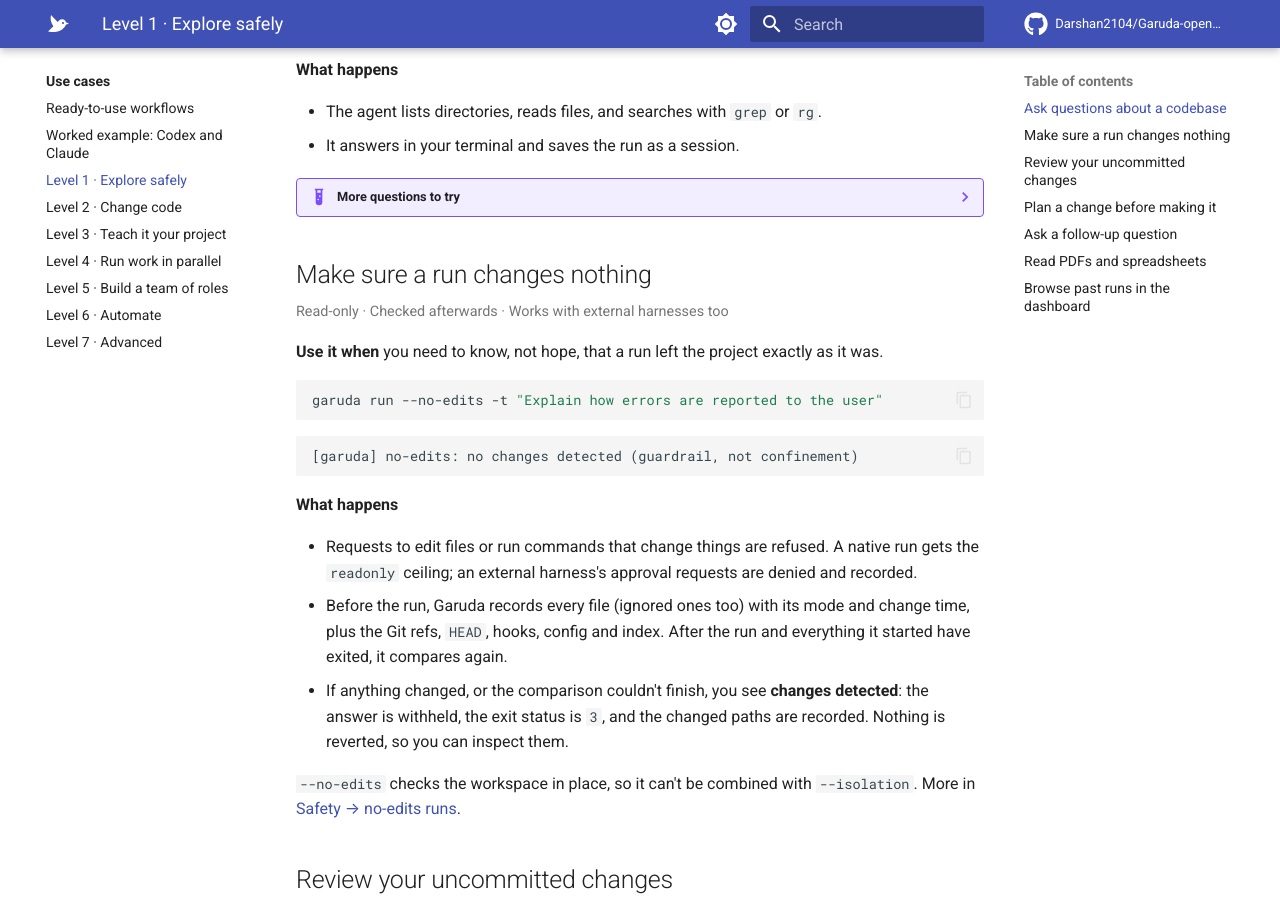
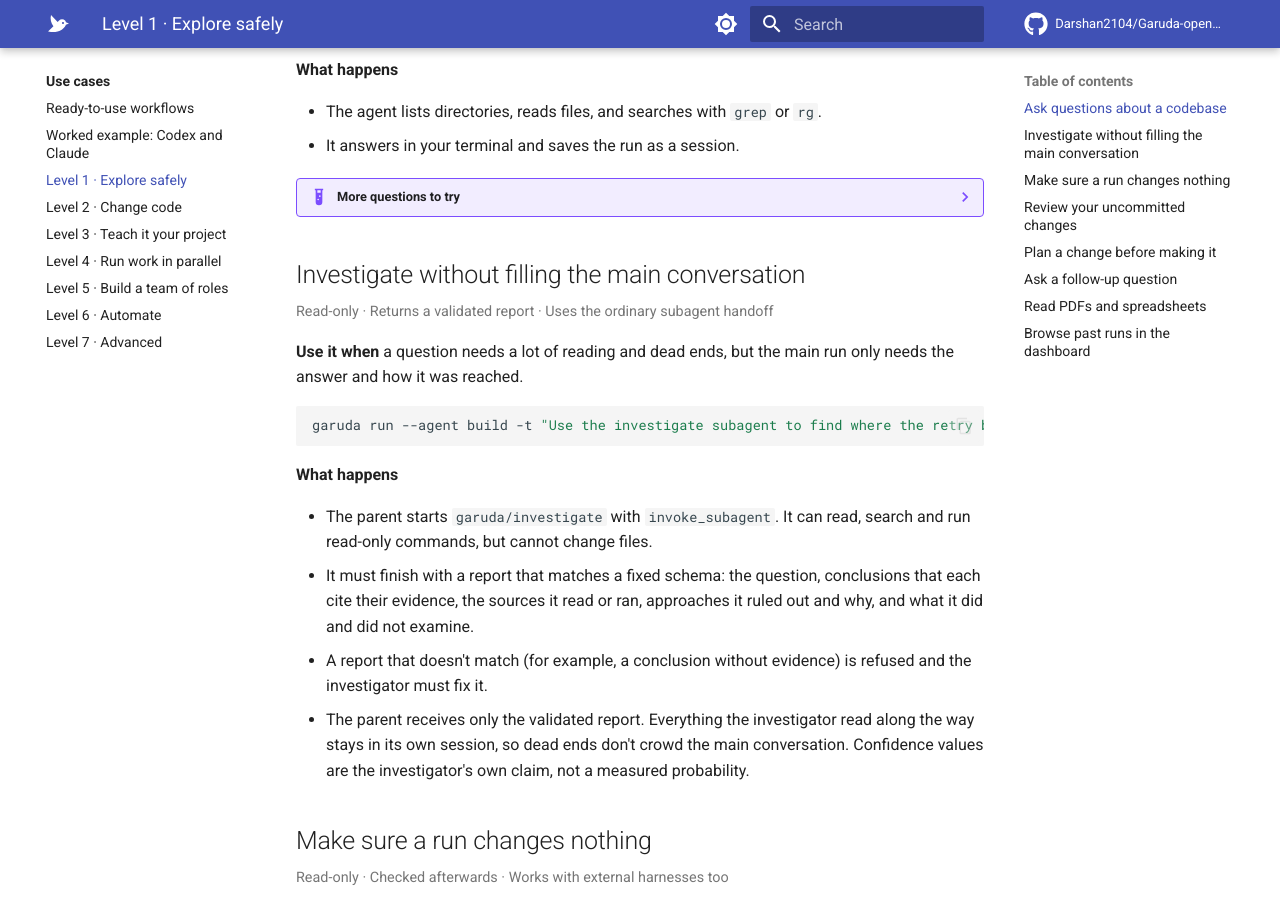
Before and after one commit to Darshan2104/Garuda-openagent, an MkDocs documentation site: the page built from docs/use-cases/explore.md, in a window 1280 px wide and 900 px high, scrolled down 626 px. Built offline with MkDocs 1.6.1 and Material for MkDocs 9.7.7, drawn with Linux system fonts in a browser that asks for light colours; comment, search, counter and statistics services are not loaded.

Commit message:
Add read-only investigation scopes with a validated report boundary
garuda/investigate extends the read-only explore agent and declares an
output schema, so the existing typed child-result handoff becomes the
report boundary: the parent receives only a validated report of the
question, conclusions that each cite evidence, the sources read or run,
rejected approaches with reasons, and what was and was not examined. A
report without evidence is refused and retried, and the exploration itself
stays in the child's session. Context forks and rewinds are #415.

Refs #370

Co-Authored-By: Claude Opus 5.5 <noreply@anthropic.com>

````diff
--- a/docs/use-cases/explore.md
+++ b/docs/use-cases/explore.md
@@ -42,6 +42,31 @@ garuda run --mode readonly -t "Explain how this project is organized and where t
 
     `--agent explore` is a fast, read-only search profile with a smaller turn
     budget, good for "find where…" questions.
+
+## Investigate without filling the main conversation
+
+<p class="gd-facts">Read-only · Returns a validated report · Uses the ordinary subagent handoff</p>
+
+**Use it when** a question needs a lot of reading and dead ends, but the main
+run only needs the answer and how it was reached.
+
+```bash
+garuda run --agent build -t "Use the investigate subagent to find where the retry budget is configured, then raise it to 5"
+```
+
+**What happens**
+
+- The parent starts `garuda/investigate` with `invoke_subagent`. It can read,
+  search and run read-only commands, but cannot change files.
+- It must finish with a report that matches a fixed schema: the question,
+  conclusions that each cite their evidence, the sources it read or ran,
+  approaches it ruled out and why, and what it did and did not examine.
+- A report that doesn't match (for example, a conclusion without evidence) is
+  refused and the investigator must fix it.
+- The parent receives only the validated report. Everything the investigator
+  read along the way stays in its own session, so dead ends don't crowd the
+  main conversation. Confidence values are the investigator's own claim, not a
+  measured probability.
 
 ## Make sure a run changes nothing
 
--- a/pyproject.toml
+++ b/pyproject.toml
@@ -93,6 +93,7 @@ include = ["garuda*", "examples.workflows.reconnect"]
 garuda = [
     "agents/defaults/*.yaml",
     "agents/defaults/*.md",
+    "agents/defaults/schemas/*.json",
     "config/defaults/*.yaml",
     "acp/builtin/*.json",
     "scenarios/data/*.yaml",
````
Also changed, not shown: .context/decisions.md (+10 -0 lines), docs/MODULES.md (+5 -1 lines), docs/reference/features.md (+1 -0 lines), 3 other files.
